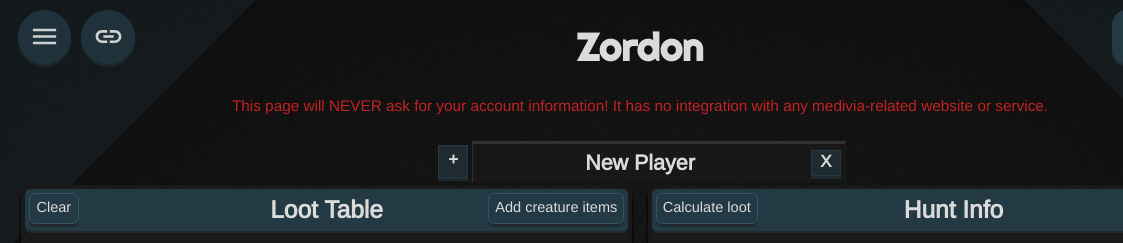
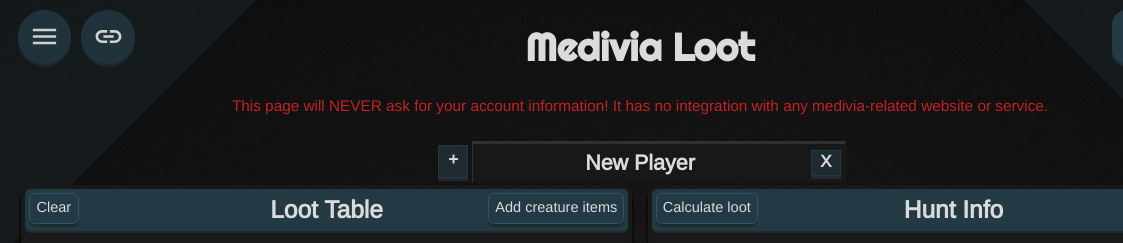
Before and after one commit to davidluiz91/medivialoot, a plain HTML site: page index.html in a window 1280 px wide. Shown: the top 243 px of the page, 0-1123 px from the left. Drawn offline with nearby package versions, Linux system fonts and the light colour scheme.

Commit message:
medivialoot

```diff
--- a/index.html
+++ b/index.html
@@ -1,7 +1,7 @@
 <!DOCTYPE html>
 <html lang="en">
 <head>
-    <title>Zordon</title>
+    <title>Mediva-Loot</title>
     <meta charset="utf-8">
     <meta name="viewport" content="width=device-width, initial-scale=1">
     <link rel="apple-touch-icon" sizes="180x180" href="imgs/apple-touch-icon.png">
@@ -93,7 +93,7 @@
         </div>
         <!-- Sidebar -->
 
-            <h1 class="title">Zordon</h1>
+            <h1 class="title">Medivia Loot</h1>
             <p class="fishing-warning">This page will NEVER ask for your account information! It has no integration with any medivia-related website or service.</p>
             <div class="maingrid">
                 <!-- Player waste -->
```
